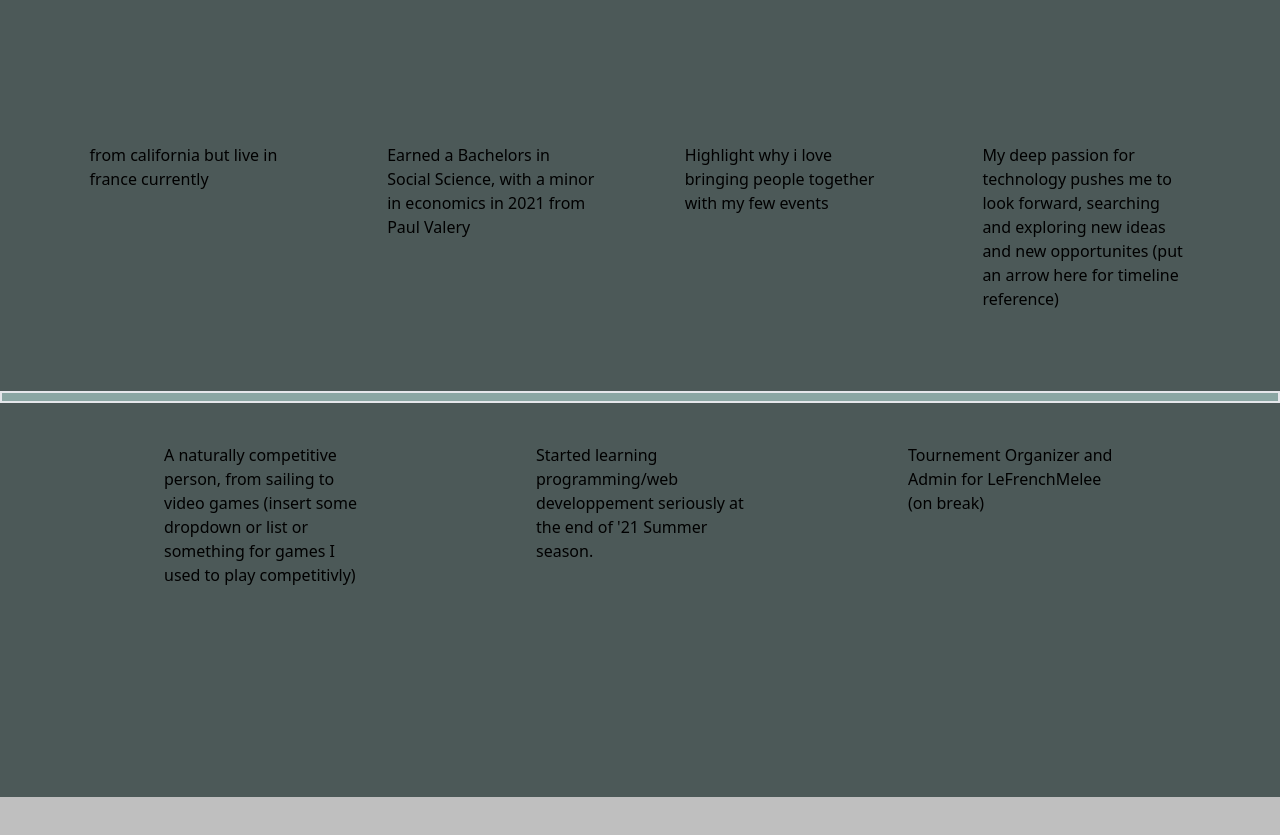
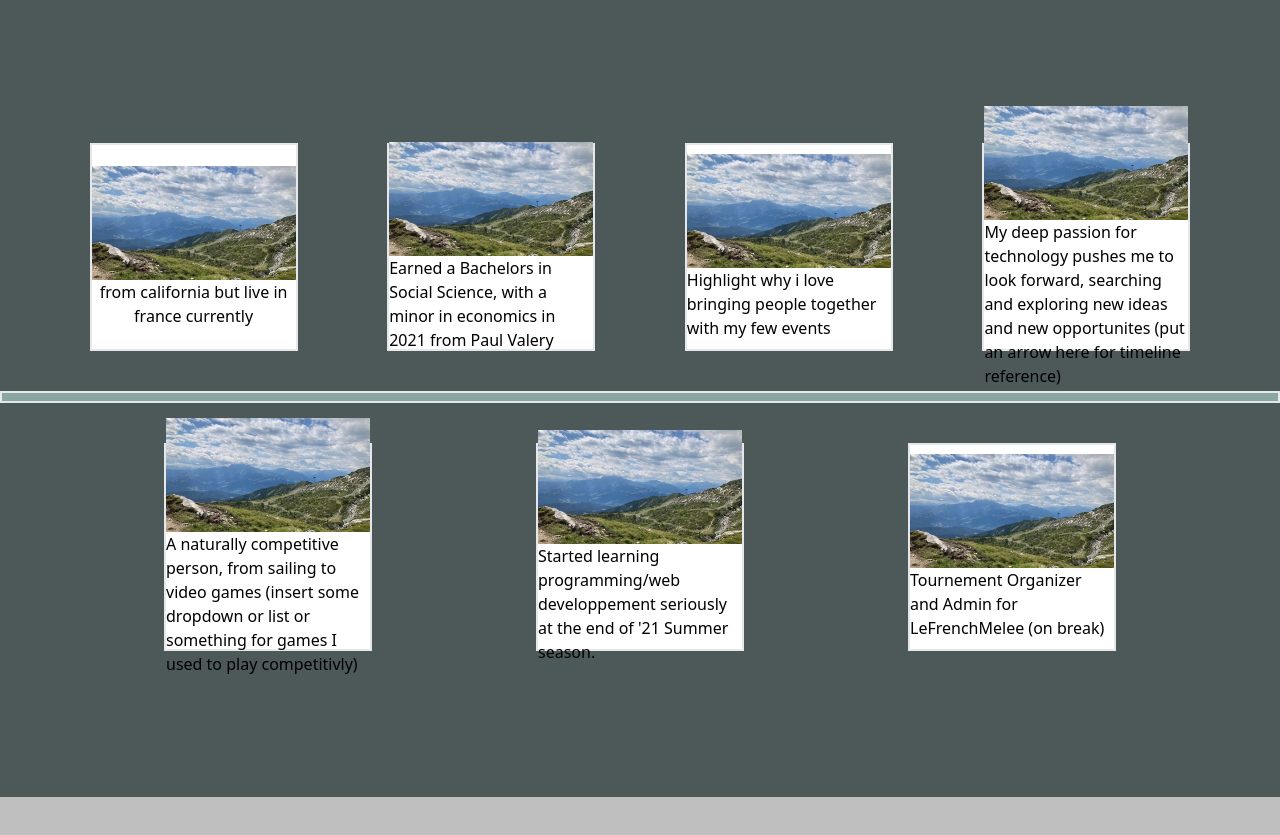
Before and after one commit to kieransweetman/portfolio, a plain HTML site: page index.html in a window 1280 px wide. Shown: the part 1603-2438 px from the top of the page. Drawn offline with nearby package versions, Linux system fonts and the light colour scheme; a web font is replaced by a local one.

Commit message:
added cards for blurbs

```diff
--- a/index.html
+++ b/index.html
@@ -63,7 +63,7 @@
                     <div class="flex h-screen w-screen flex-wrap">
                         <div  class="box-border h-1/2 w-1/2 flex items-center justify-center">
                             <div class = " px-3 py-3 box-border border-2 rounded-xl flex items-center justify-center ">
-                                <p class="text-2xl">Here are the technologies I used to put this together:</p>
+                                <p class="text-2xl">Why I design/develop and what does my future look like?</p>
                             </div>
                         </div>
 
@@ -92,21 +92,23 @@
 
             <!-- section 3 -->
                 <div id="content" name='3' class="  scroll-smooth flex f h-screen  flex-col justify-center items-center bg-[#4C5958] gap-10 snap-center">
-                    <div class="flex flex-row w-screen justify-evenly ">
-                        <div class = 'flex flex-col h-52 w-52' id="timeline_info" data-aos = 'fade-down' data-aos-delay="300" data-aos-duration="1000" data-aos-easing="-in-out">
+                    <div class="flex flex-row w-screen justify-evenly items-center ">
+                        <div class = 'flex flex-col h-52 w-52  border-2 bg-white  items-center justify-center' id="timeline_info" data-aos = 'fade-down' data-aos-delay="300" data-aos-duration="1000" data-aos-easing="-in-out">
+                            <img  class = "h-fit" src="./portfolio/images/range.jpg" alt="">
+                            <p class="text-center">from california but live in france currently</p>
+                        </div>
+                        <div class = 'flex flex-col h-52 w-52  border-2 bg-white  items-center justify-center' id="timeline_info" data-aos = 'fade-down' data-aos-delay="900" data-aos-duration="1500" data-aos-easing="ease-in-out">
+                            <img  class = "h-fit" src="./portfolio/images/range.jpg" alt="">
+                            <p>Earned a Bachelors in Social Science, with a minor in economics in 2021 from Paul Valery</p>
+                        </div>
+                        <div class = 'flex flex-col h-52 w-52  border-2 bg-white  items-center justify-center ' id="timeline_info" data-aos = 'fade-down' data-aos-delay="1500" data-aos-duration="1000" data-aos-easing="-in-out">
+                            <img  class = "h-fit" src="./portfolio/images/range.jpg" alt="">
+                            <p>Highlight why i love bringing people together with my few events</p>
 
-                            <p>from california but live in france currently</p>
                         </div>
-                        <div class = 'flex h-52 w-52' id="timeline_info" data-aos = 'fade-down' data-aos-delay="900" data-aos-duration="1500" data-aos-easing="ease-in-out">
-                            Earned a Bachelors in Social Science, with a minor in economics in 2021 from Paul Valery
-                        </div>
-                        <div class = 'flex h-52 w-52' id="timeline_info" data-aos = 'fade-down' data-aos-delay="1500" data-aos-duration="1000" data-aos-easing="-in-out">
-                            <p>Highlight why i love bringing people together with my few events</p>
-                        </div>
-                        <div class = 'flex h-52 w-52' id="timeline_info" data-aos = 'fade-down' data-aos-delay="2100" data-aos-duration="1000" data-aos-easing="-in-out">
-                            <p>
-                                My deep passion for technology pushes me to look forward, searching and exploring new ideas and new opportunites (put an arrow here for timeline reference)
-                            </p>
+                        <div class = 'flex flex-col h-52 w-52  border-2 bg-white  items-center justify-center' id="timeline_info" data-aos = 'fade-down' data-aos-delay="2100" data-aos-duration="1000" data-aos-easing="-in-out">
+                            <img  class = "h-fit" src="./portfolio/images/range.jpg" alt="">
+                            <p>My deep passion for technology pushes me to look forward, searching and exploring new ideas and new opportunites (put an arrow here for timeline reference)</p>
                         </div>
                     </div>
 
@@ -115,15 +117,18 @@
                     </div>
 
                     <div class="flex flex-row w-screen justify-evenly">
-                        <div class = 'flex h-52 w-52' id="timeline_info" data-aos="fade-up" data-aos-delay="600" data-aos-duration="1000" data-aos-easing="">
+                        <div class = 'flex flex-col h-52 w-52  border-2 bg-white  items-center justify-center' id="timeline_info" data-aos="fade-up" data-aos-delay="600" data-aos-duration="1000" data-aos-easing="">
+                            <img  class = "h-fit" src="./portfolio/images/range.jpg" alt="">
                             <p class = "flex-wrap ">
                             A naturally competitive person, from sailing to video games (insert some dropdown or list or something for games I used to play competitivly)
                             </p>
                         </div>
-                        <div class = 'flex h-52 w-52' id="timeline_info" data-aos="fade-up" data-aos-delay="1200" data-aos-duration="1000" data-aos-easing="">
+                        <div class = 'flex flex-col h-52 w-52  border-2 bg-white  items-center justify-center' id="timeline_info" data-aos="fade-up" data-aos-delay="1200" data-aos-duration="1000" data-aos-easing="">
+                            <img  class = "h-fit" src="./portfolio/images/range.jpg" alt="">
                             <p>Started learning programming/web developpement seriously at the end of '21 Summer season.</p>
                         </div>
-                        <div class = 'flex h-52 w-52' id="timeline_info" data-aos="fade-up" data-aos-delay="1800" data-aos-duration="1000" data-aos-easing="">
+                        <div class = 'flex flex-col h-52 w-52  border-2 bg-white  items-center justify-center' id="timeline_info" data-aos="fade-up" data-aos-delay="1800" data-aos-duration="1000" data-aos-easing="">
+                            <img  class = "h-fit" src="./portfolio/images/range.jpg" alt="">
                             <p>
                                 Tournement Organizer and Admin for LeFrenchMelee (on break)
                             </p>
```
Also changed, not shown: portfolio/css/output.css.
